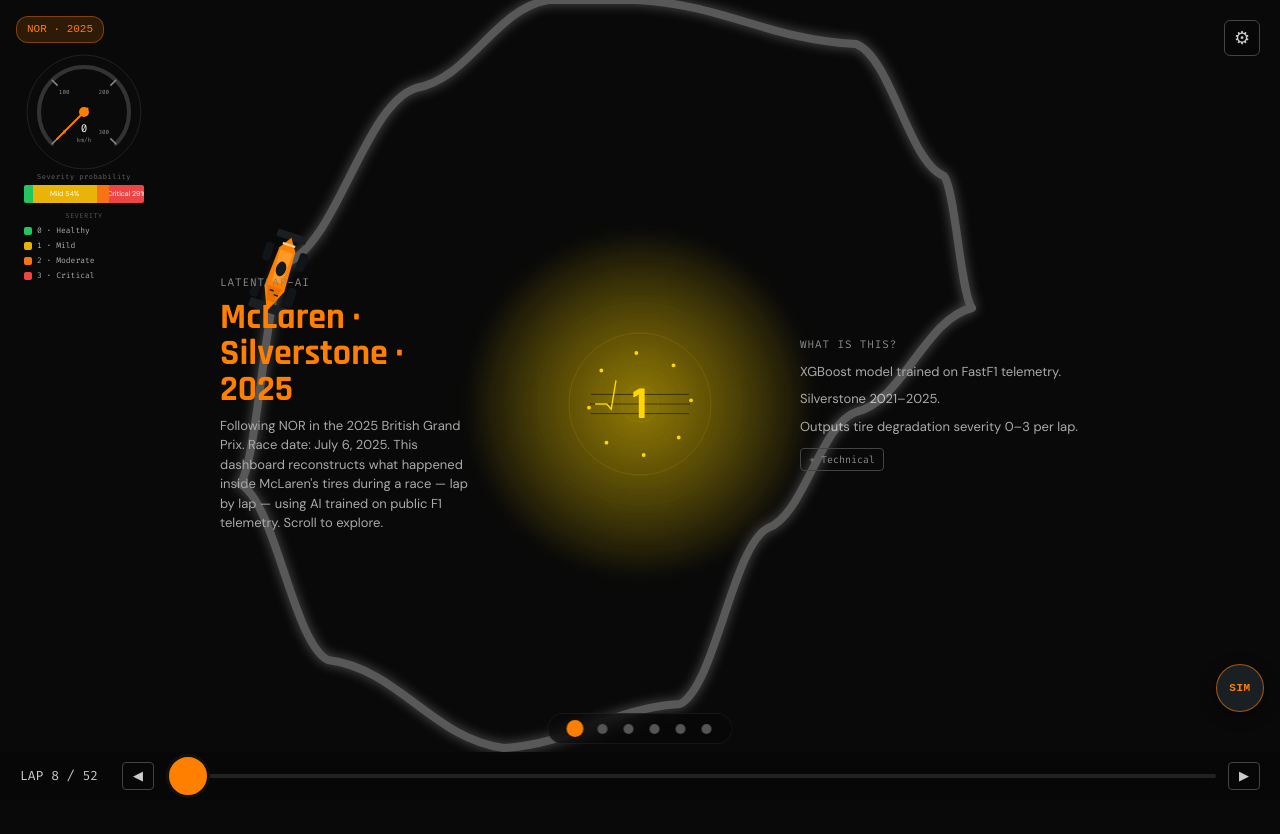
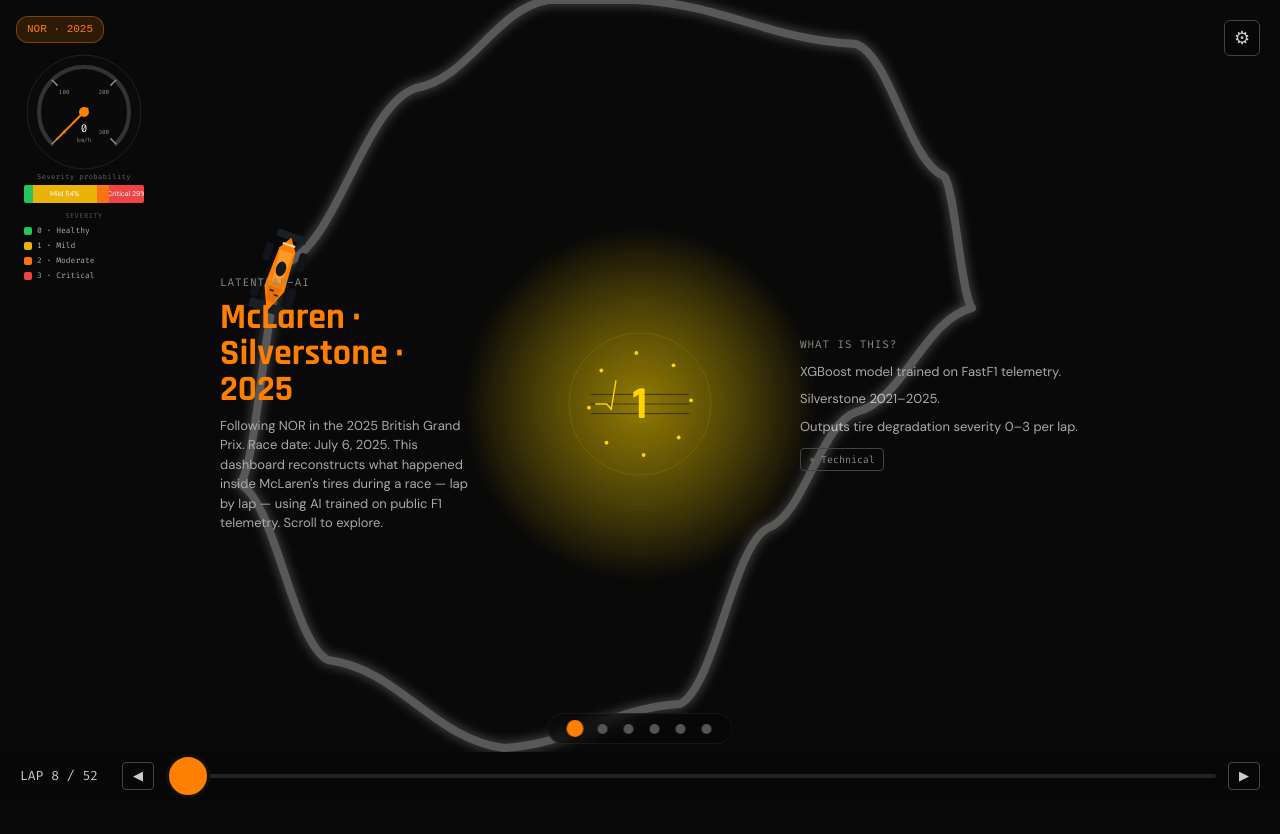
Before and after one commit to Hussain-coder-eng/LatentLap-AI, a Next.js app in the folder dashboard/: page / in a window 1280 px wide. Shown: the top 834 px of the page. Built offline with nearby package versions, Linux system fonts and the light colour scheme.

Commit message:
feat: [US-006] - Rename SIM button to Strategy Simulator, move to strategy section

```diff
--- a/dashboard/app/components/ScrollStage.tsx
+++ b/dashboard/app/components/ScrollStage.tsx
@@ -139,7 +139,7 @@
 }
 
 export default function ScrollStage() {
-  const { currentLap, currentYear, currentDriver } = useRaceContext()
+  const { currentLap, currentYear, currentDriver, setSimDrawerOpen } = useRaceContext()
   const stageRef = useRef<HTMLDivElement>(null)
   const pinRef   = useRef<HTMLDivElement>(null)
   const [scrollProgress, setScrollProgress] = useState(0)
@@ -494,6 +494,25 @@
               }}>
                 <LapDeltaChart laps={laps} currentLap={currentLap} />
               </div>
+              <button
+                onClick={() => setSimDrawerOpen(true)}
+                style={{
+                  position: 'absolute', bottom: 12, right: 16,
+                  padding: '6px 14px',
+                  background: '#1a1f24',
+                  border: '1px solid rgba(255,128,0,0.6)',
+                  borderRadius: 6,
+                  color: '#FF8000',
+                  fontSize: 11,
+                  fontFamily: "'Fira Code', monospace",
+                  fontWeight: 700,
+                  cursor: 'pointer',
+                  letterSpacing: 0.5,
+                  zIndex: 10,
+                }}
+              >
+                Strategy Simulator
+              </button>
             </>
           )}
 
--- a/dashboard/app/page.tsx
+++ b/dashboard/app/page.tsx
@@ -1,41 +1,10 @@
 'use client'
-import { RaceProvider, useRaceContext } from './RaceContext'
+import { RaceProvider } from './RaceContext'
 import ScrollStage from './components/ScrollStage'
 import { Speedometer } from './components/Speedometer'
 import LapScrubberFixed from './components/LapScrubberFixed'
 import SettingsPopover from './components/SettingsPopover'
 import SimDrawer from './components/SimDrawer'
-
-function SimFAB() {
-  const { simDrawerOpen, setSimDrawerOpen } = useRaceContext()
-  return (
-    <button
-      data-testid="sim-fab"
-      aria-label="Open strategy simulator"
-      onClick={() => setSimDrawerOpen(!simDrawerOpen)}
-      style={{
-        position: 'fixed',
-        bottom: 88,
-        right: 16,
-        width: 48,
-        height: 48,
-        borderRadius: '50%',
-        background: simDrawerOpen ? '#FF8000' : '#1a1f24',
-        border: '1px solid rgba(255,128,0,0.6)',
-        color: simDrawerOpen ? '#000' : '#FF8000',
-        fontSize: 11,
-        fontFamily: 'monospace',
-        fontWeight: 700,
-        cursor: 'pointer',
-        zIndex: 150,
-        boxShadow: '0 4px 16px rgba(0,0,0,0.4)',
-        letterSpacing: 0.5,
-      }}
-    >
-      SIM
-    </button>
-  )
-}
 
 export default function DashboardPage() {
   return (
@@ -45,7 +14,6 @@
         <SettingsPopover />
         <ScrollStage />
         <LapScrubberFixed />
-        <SimFAB />
         <SimDrawer />
       </div>
     </RaceProvider>
```
